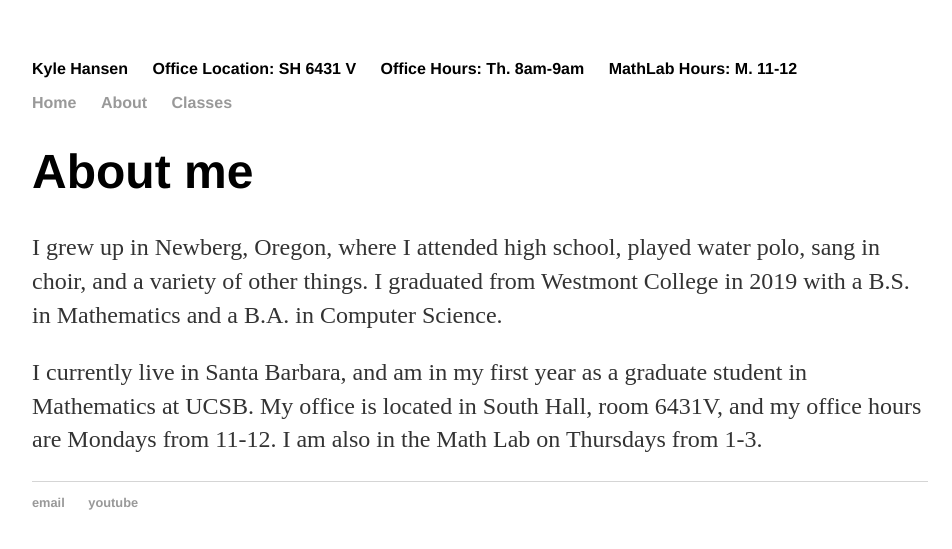
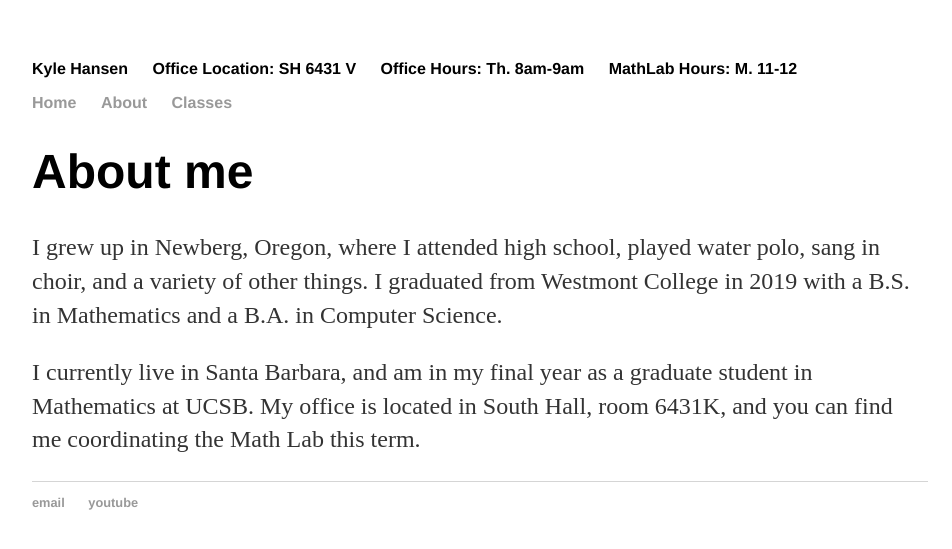
Before and after one commit to kylhansen/kylhansen.github.io, a Jekyll site: the page built from about.html, in a window 1280 px wide. Shown: the top 549 px of the page, without its empty margins (160-1112 px from the left). Built offline with Jekyll 4.4.1, drawn with Linux system fonts in a browser that asks for light colours.

Commit message:
updated about

```diff
--- a/about.html
+++ b/about.html
@@ -4,5 +4,5 @@ layout: default
 <div class="blurb">
     <h1>About me</h1>
     <p>I grew up in Newberg, Oregon, where I attended high school, played water polo, sang in choir, and a variety of other things. I graduated from Westmont College in 2019 with a B.S. in Mathematics and a B.A. in Computer Science.</p>
-    <p>I currently live in Santa Barbara, and am in my first year as a graduate student in Mathematics at UCSB. My office is located in South Hall, room 6431V, and my office hours are Mondays from 11-12. I am also in the Math Lab on Thursdays from 1-3.</p>
+    <p>I currently live in Santa Barbara, and am in my final year as a graduate student in Mathematics at UCSB. My office is located in South Hall, room 6431K, and you can find me coordinating the Math Lab this term.</p>
 </div>
```
Also changed, not shown: 1 other file.
